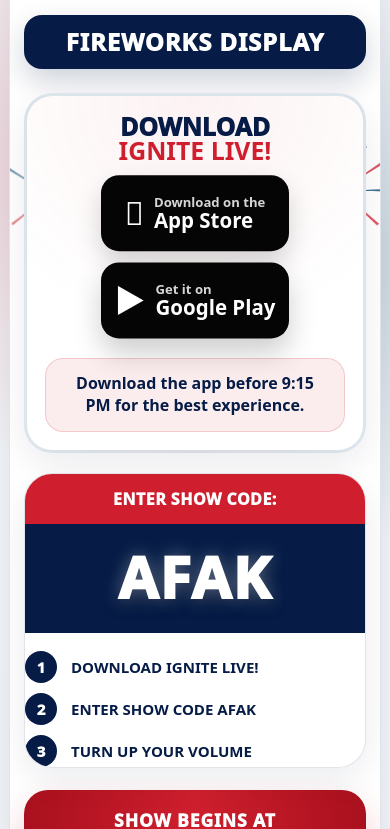
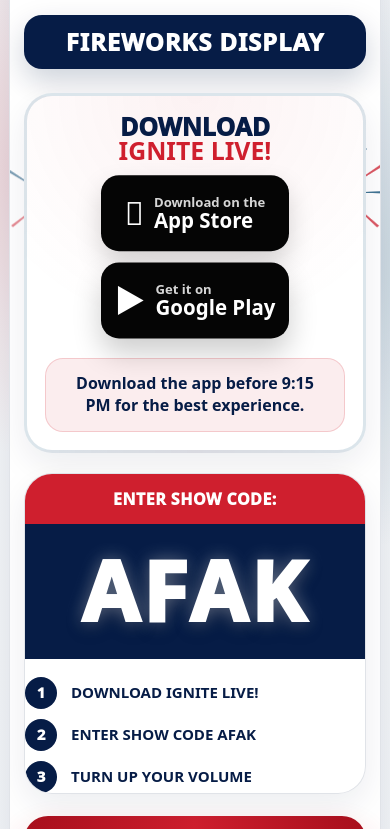
Before and after one commit to DGTunes04/fireworks, a plain HTML site: page index.html in a window 390 px wide. Shown: the part 201-1030 px from the top of the page. Drawn offline with Linux system fonts and the light colour scheme.

Commit message:
Add files via upload

```diff
--- a/index.html
+++ b/index.html
@@ -769,33 +769,13 @@
       100% { transform: scale(15); opacity: 0; box-shadow: 0 0 0 3px currentColor; }
     }
 
-
-    /* Show-code clipping fix */
-    .main-grid {
-      grid-template-columns: minmax(0, .82fr) minmax(0, 1.15fr) minmax(0, .9fr);
-    }
-
-    .main-grid > *,
-    .panel,
-    .code-panel {
-      min-width: 0;
-    }
-
-    .code {
-      font-size: clamp(3.6rem, 8.4vw, 5.65rem);
-      letter-spacing: .025em;
-      white-space: nowrap;
-      width: 100%;
-      text-align: center;
-    }
-
     @media (max-width: 900px) {
       .main-grid,
       .gold-grid,
       .community-grid,
       .checklist,
       .donation-inner {
-        grid-template-columns: minmax(0, 1fr);
+        grid-template-columns: 1fr;
       }
 
       .listen-panel { display: none; }
@@ -920,7 +900,8 @@
           </div>
         </section>
 
-        <section class="panel donation" aria-labelledby="support-title">
+        <a href="https://venmo.com/u/DGTunes" target="_blank" rel="noopener noreferrer"
+style="display:block;text-decoration:none;color:inherit;cursor:pointer;"><section class="panel donation" aria-labelledby="support-title">
           <div class="donation-top">Enjoying the Show?</div>
           <div class="donation-inner">
             <div class="donation-copy">
@@ -934,7 +915,7 @@
               <div class="venmo-label">@DGTunes on Venmo</div>
             </div>
           </div>
-        </section>
+        </section></a>
 
         <section class="panel sponsor" aria-labelledby="sponsor-title">
           <div class="sponsor-heading" id="sponsor-title">🇺🇸 Proud Sponsors of the Hawks Crossing Fireworks Display</div>
```
